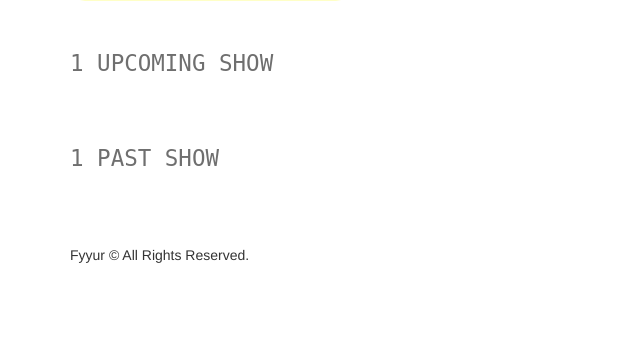
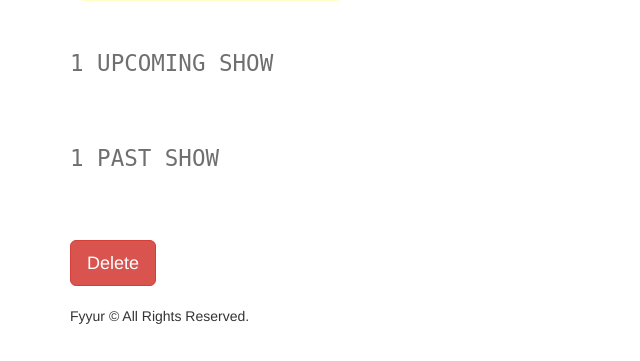
Before and after one commit to saltamay/Udacity_FSND_Fyyur, a Flask app: page /venues/1 in a window 1280 px wide. Shown: the part 510-871 px from the top of the page, without its empty margins (0-640 px from the left). Before the commit the page ends 773 px from the top, so only its background shows below. Run offline with Flask 2, Linux system fonts and the light colour scheme; tables that the repository leaves empty hold one stand-in row (values such as "Sample post"); grey boxes marked "Sample" are stand-in pictures; some libraries are stand-ins or nearby versions.

Commit message:
feat: Setup delete venue endpoint Implement a button to delete a Venue on a Venue Page, have it so that clicking that button delete it from the db then redirect the user to the homepage

```diff
--- a/app.py
+++ b/app.py
@@ -272,9 +272,11 @@ def create_venue_submission():
 def delete_venue(venue_id):
   # TODO: Complete this endpoint for taking a venue_id, and using
   # SQLAlchemy ORM to delete a record. Handle cases where the session commit could fail.
-
   # BONUS CHALLENGE: Implement a button to delete a Venue on a Venue Page, have it so that
   # clicking that button delete it from the db then redirect the user to the homepage
+  venue=Venue.query.get(venue_id)
+  db.session.delete(venue)
+  db.session.commit()
   return None
 
 #  Artists
@@ -460,7 +462,7 @@ def create_artist_form():
 @app.route('/artists/create', methods=['POST'])
 def create_artist_submission():
   # called upon submitting the new artist listing form
-  # TODO: insert form data as a new Venue record in the db, instead
+  # TODO: insert form data as a new artist record in the db, instead
   # TODO: modify data to be the data object returned from db insertion
   error=False
   genres=[]
--- a/templates/pages/show_venue.html
+++ b/templates/pages/show_venue.html
@@ -74,5 +74,19 @@
 		{% endfor %}
 	</div>
 </section>
-
+<h3>
+	<a href="/"><button data-id={{ venue.id }} class="btn btn-danger btn-lg delete">Delete</button></a>
+</h3>
+<script>
+	document.querySelector('.delete').addEventListener('click', e => {
+	const id = e.target.dataset.id;
+	console.log(id);
+	fetch(`/venues/${id}`, {
+		method: 'DELETE',
+	})
+	.catch(() => {
+		console.log('Something went wrong');
+	})
+});
+</script>
 {% endblock %}
```
